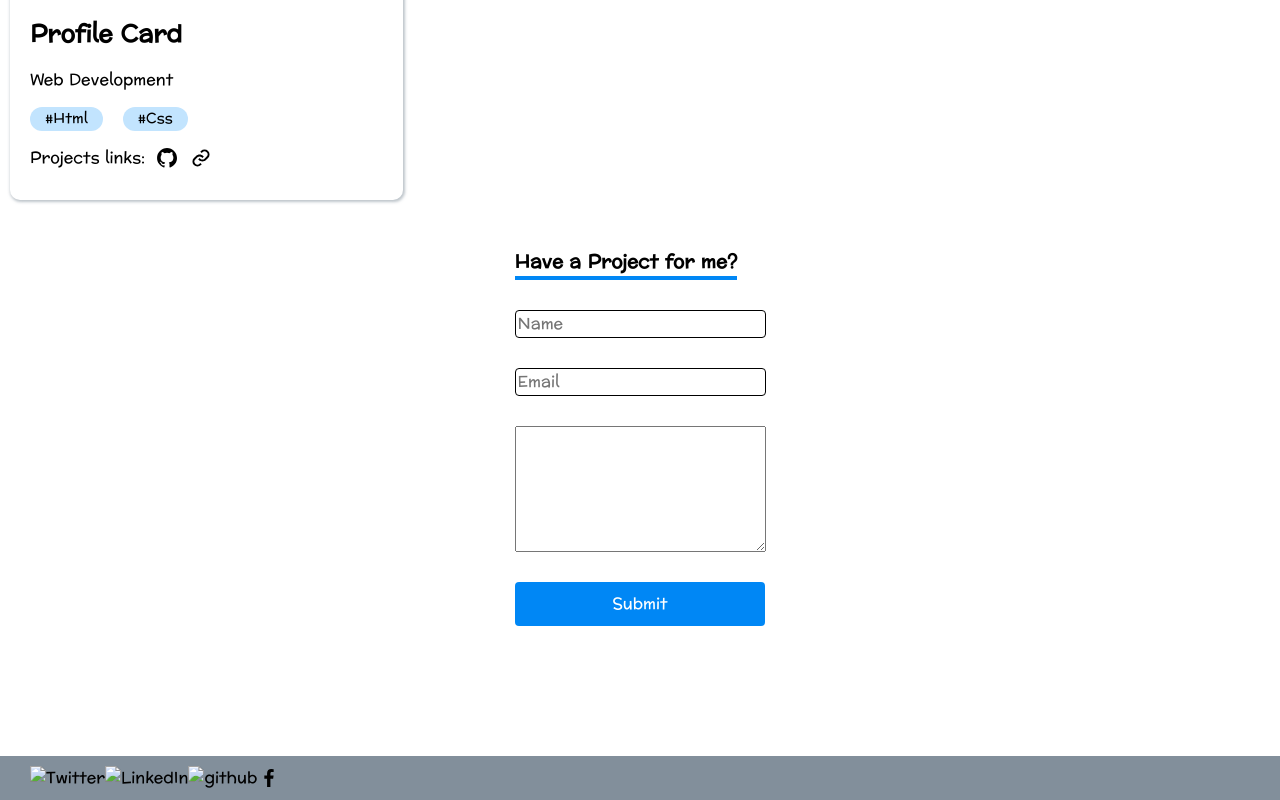
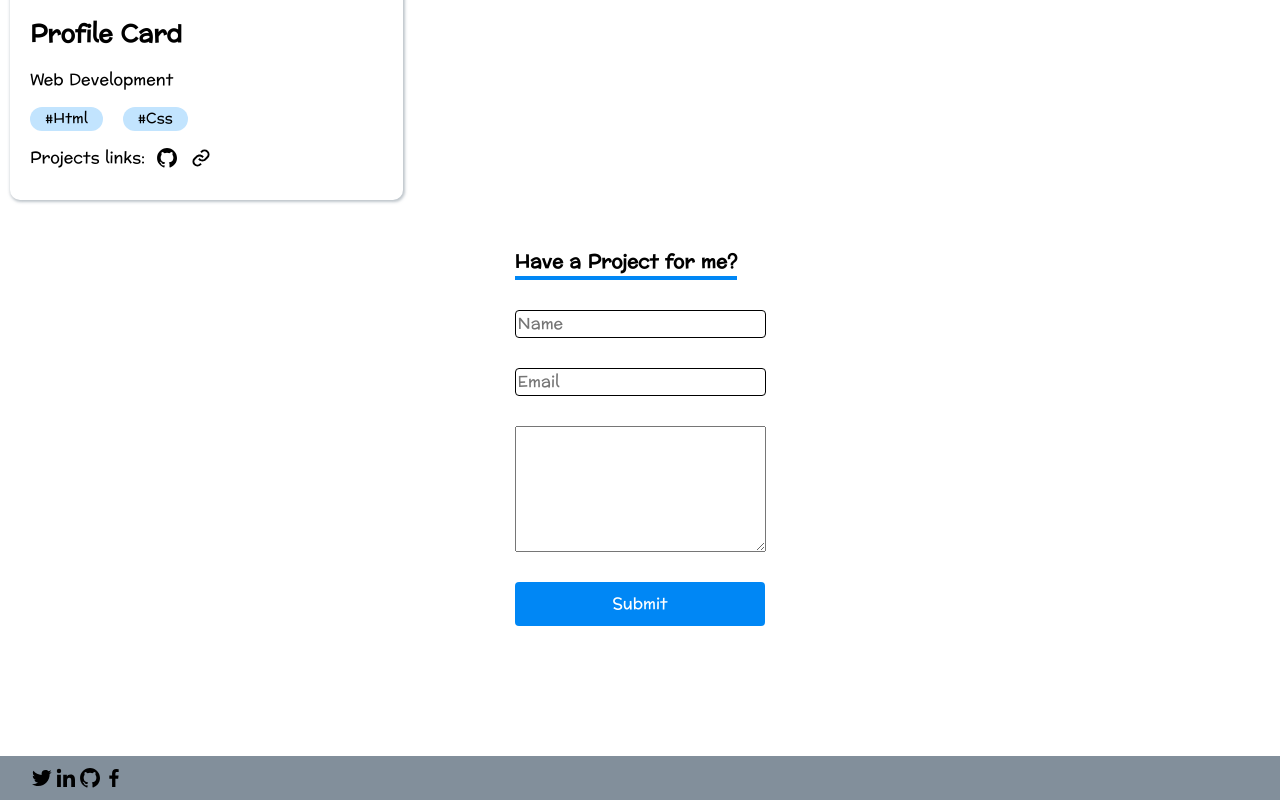
Before and after one commit to ClumsyCoder04/clumsy-folio, a plain HTML site: page index.html in a window 1280 px wide. Shown: the part 2124-2924 px from the top of the page. Drawn offline with nearby package versions, Linux system fonts and the light colour scheme; files whose address does not match are found by name.

Commit message:
Add files via upload

```diff
--- a/index.html
+++ b/index.html
@@ -309,9 +309,9 @@
         </section>
     </main>
     <footer>
-        <aside class="socials"><a href="https://twitter.com/clumsycoder_"><img src="assets/bxl-twitter.svg"
-                    alt="Twitter"></a><a href="#"><img src="/assets/bxl-linkedin.svg" alt="LinkedIn"></a> <a
-                href="https://github.com/Clumsycoder04"><img src="assets/bxl-github.svg" alt="github"></a> <a
+        <aside class="socials"><a href="https://twitter.com/clumsycoder_"><img src="assets/Icons/bxl-twitter.svg"
+                    alt="Twitter"></a><a href="#"><img src="/assets/Icons/bxl-linkedin.svg" alt="LinkedIn"></a> <a
+                href="https://github.com/Clumsycoder04"><img src="assets/Icons/bxl-github.svg" alt="github"></a> <a
                 href="https://www.facebook.com/profile.php?id=100087761547772&mibextid=ZbWKwL"><img
                     src="assets/bxl-facebook.svg" alt=""></a>
         </aside>
```
